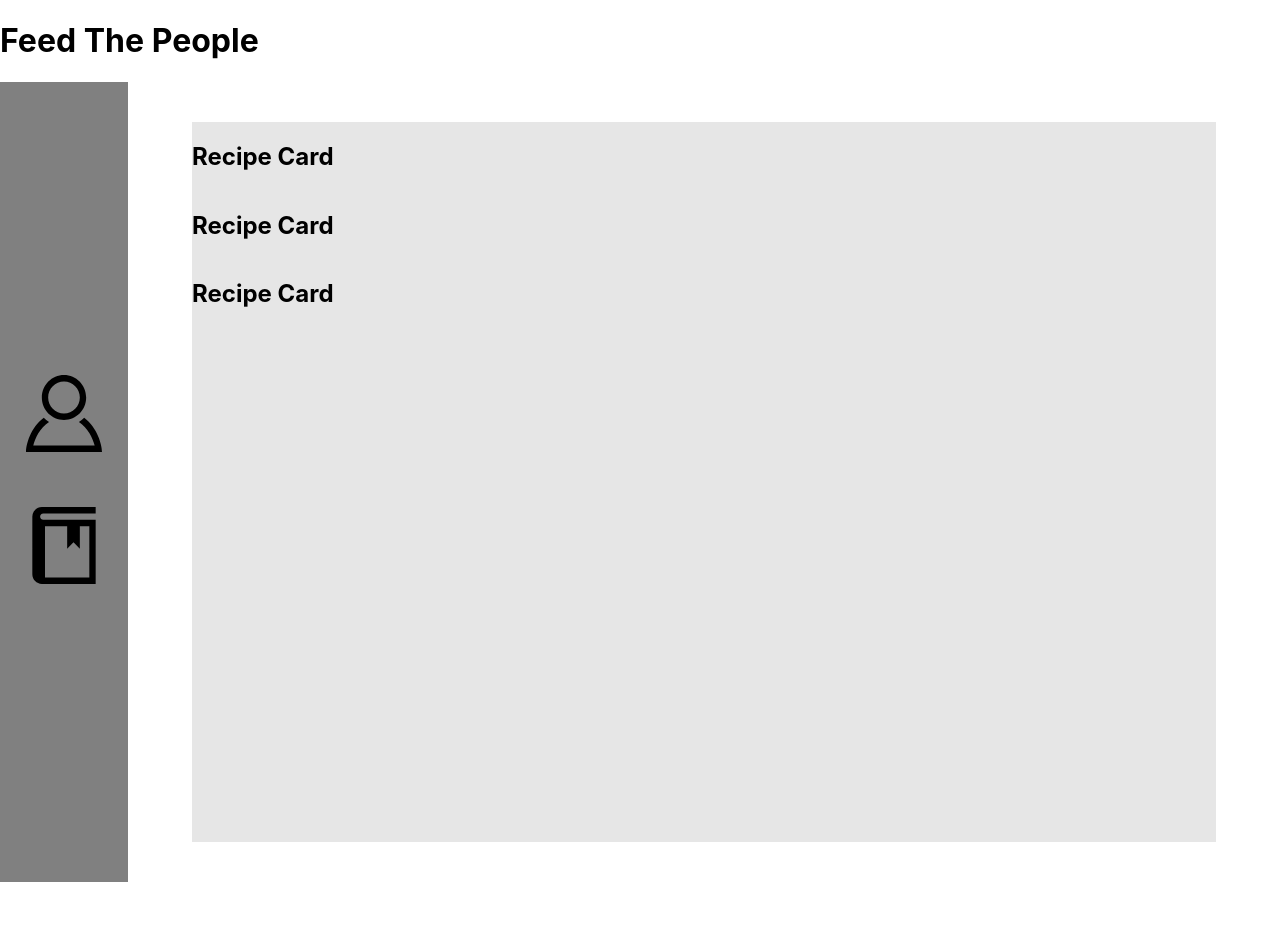
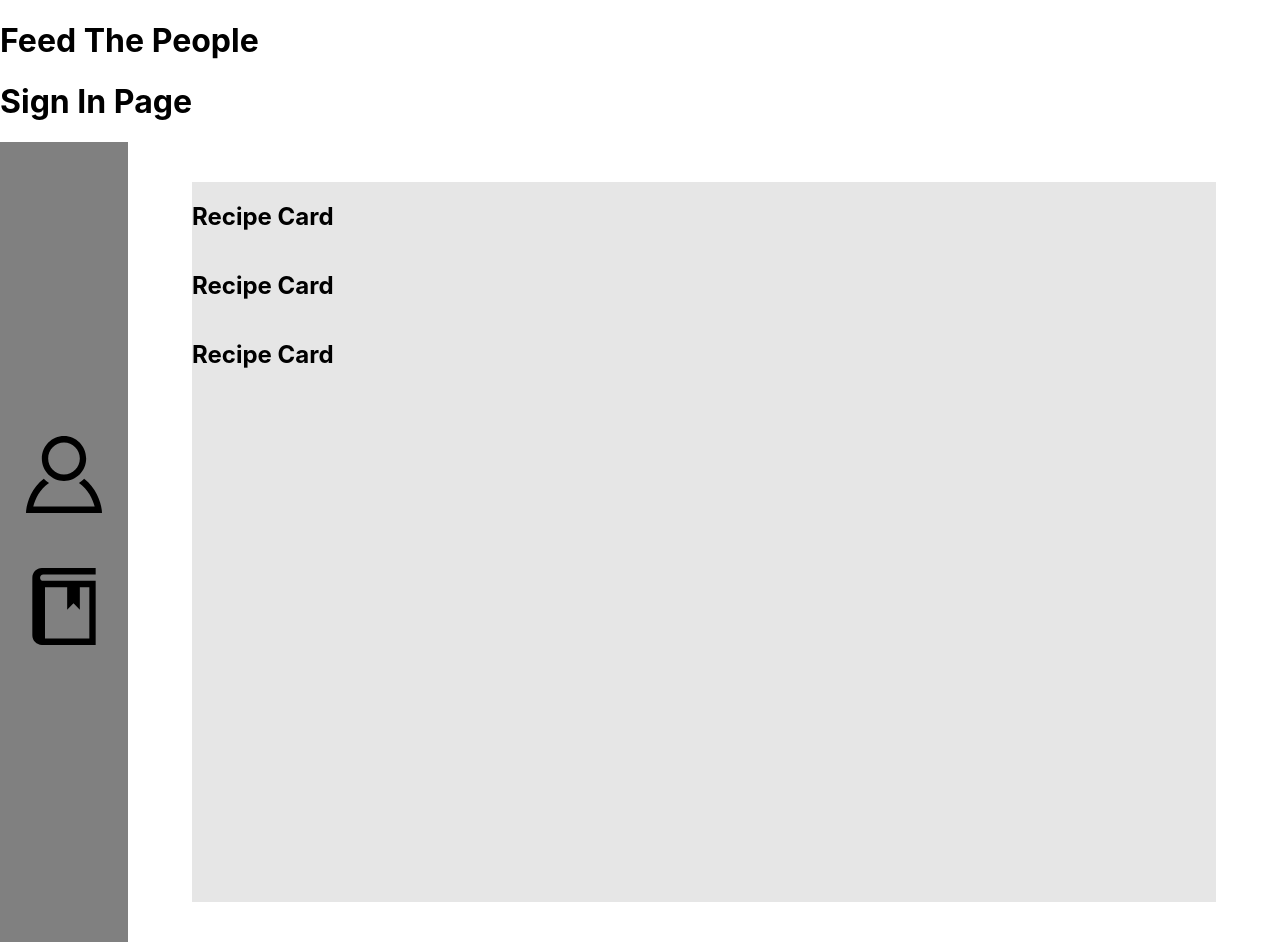
Before and after one commit to feed-the-people/Front-End, a React (Create React App) app: page /signin in a window 1280 px wide. Before the commit the page ends 882 px from the top, so only its background shows below. Built offline with nearby package versions, Linux system fonts and the light colour scheme.

Commit message:
Build basic route structure.

```diff
--- a/src/components/App/App.js
+++ b/src/components/App/App.js
@@ -1,5 +1,9 @@
 import './App.css';
 import MainPage from '../MainPage/MainPage'
+import SignInPage from '../SignIn/SignInPage'
+import SignUpPage from '../SignUp/SignUpPage'
+import RecipePage from '../RecipePage/RecipePage'
+
 import {
   BrowserRouter,
   Switch,
@@ -9,10 +13,29 @@ import {
 function App() {
   return (
     <BrowserRouter>
-    <div className="App">
-      <h1>Feed The People </h1>
-      <MainPage />
-    </div>
+    <Switch>
+      <div className="App">
+        <h1>Feed The People </h1>
+        <Route path='/signin'>
+          <SignInPage />
+        </Route>
+        <Route path='/signup'>
+          <SignUpPage />
+        </Route>
+        <Route path='/recipepage'>
+          <RecipePage />
+        </Route>
+        <Route path='/profile'>
+
+        </Route>
+        <Route path='/recipebook'>
+
+        </Route>
+        <Route path='/'>
+          <MainPage />
+        </Route>
+      </div>
+    </Switch>
     </BrowserRouter>
   );
 }
```
